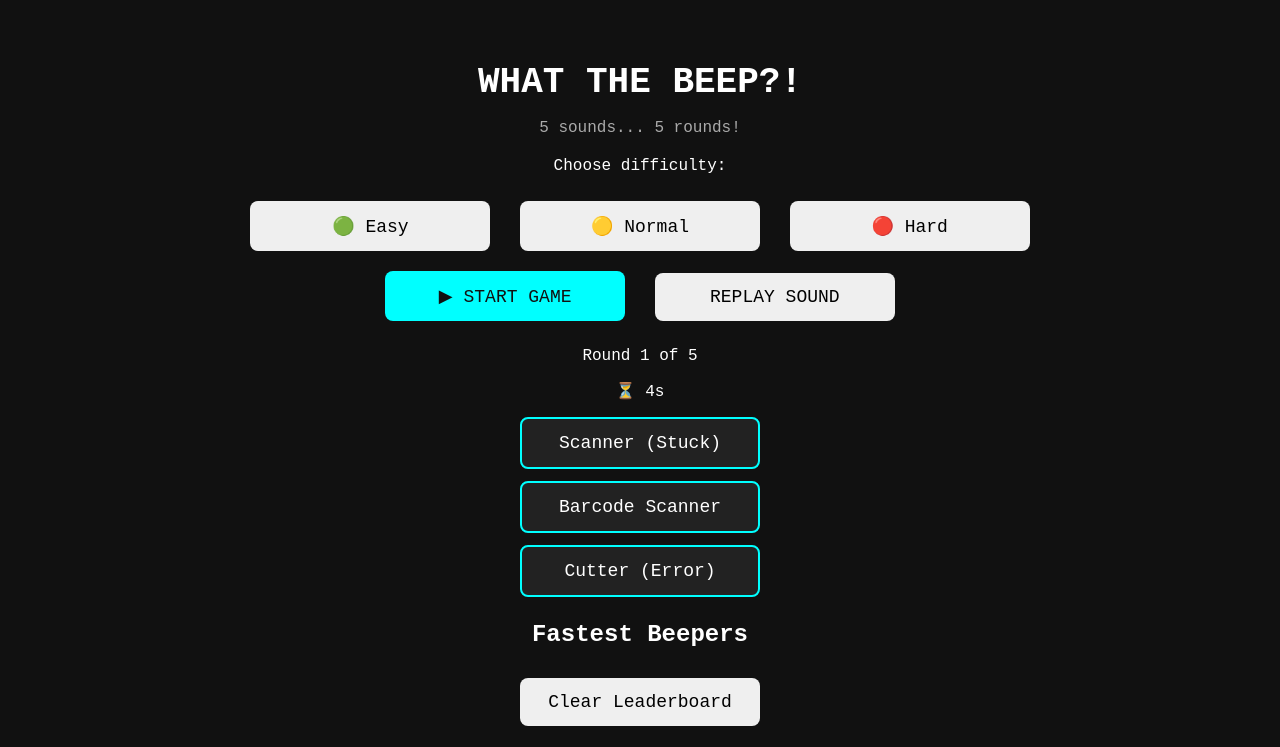
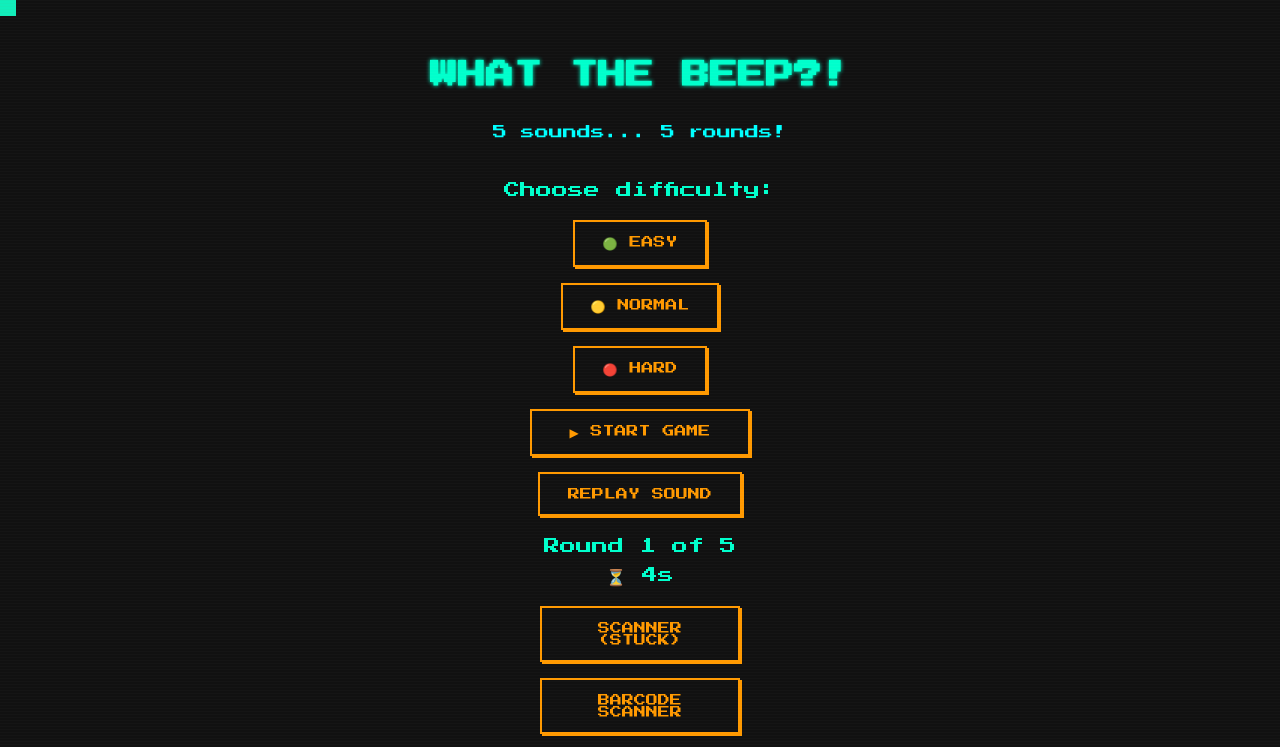
Before and after one commit to alicja-mro/what-the-beep, a plain HTML site: page index.html in a window 1280 px wide. Both pictures are taken after a click on the button "▶ START GAME". Shown: the top 747 px of the page. Drawn offline with Linux system fonts and the light colour scheme.

Commit message:
Update style.css

```diff
--- a/style.css
+++ b/style.css
@@ -1,59 +1,162 @@
-/* Apply Courier to everything */
+/* -----------------------------
+   IMPORT PIXEL/RETRO FONT
+----------------------------- */
+@import url('https://fonts.googleapis.com/css2?family=Press+Start+2P&display=swap');
+
+/* -----------------------------
+   UNIVERSAL STYLING
+----------------------------- */
 * {
-  font-family: "Courier New", Courier, monospace;
+  font-family: 'Press Start 2P', monospace;
+  box-sizing: border-box;
+  margin: 0;
+  padding: 0;
 }
 
+/* -----------------------------
+   BODY
+----------------------------- */
 body {
   background: #111;
-  color: #fff;
+  color: #00ffcc;
   text-align: center;
-  padding: 30px;
+  padding: 50px 30px;
+  position: relative;
+  overflow-x: hidden;
+  line-height: 1.8;
+  cursor: none; /* hide default cursor */
 }
 
+/* CRT scanline effect */
+body::before {
+  content: "";
+  position: fixed;
+  top: 0; left: 0;
+  width: 100%; height: 100%;
+  pointer-events: none;
+  background: repeating-linear-gradient(
+    rgba(255,255,255,0.02) 0px,
+    rgba(255,255,255,0.02) 1px,
+    transparent 1px,
+    transparent 3px
+  );
+  z-index: 1000;
+}
+
+/* -----------------------------
+   HEADINGS
+----------------------------- */
 h1 {
-  font-size: 36px;
-  margin-bottom: 5px;
+  font-size: 28px;
+  margin-bottom: 20px;
+  color: #00ffcc;
+  text-shadow: 0 0 4px #00ffcc;
 }
 
 .subtitle {
-  color: #aaa;
-  margin-bottom: 20px;
+  color: #0ff;
+  margin-bottom: 30px;
+  font-size: 14px;
 }
 
+/* -----------------------------
+   BUTTONS
+----------------------------- */
 button {
-  padding: 14px;
-  font-size: 18px;
-  margin: 10px;
-  width: 240px;
-  border-radius: 8px;
-  border: none;
+  padding: 14px 28px;
+  font-size: 12px;
+  text-transform: uppercase;
+  border-radius: 0;
+  border: 2px solid #00ffcc;
+  background: #111;
+  color: #00ffcc;
   cursor: pointer;
+  margin: 16px auto;
+  display: block;
+  box-shadow: 2px 2px #00ffcc;
+  transition: all 0.1s linear;
 }
 
+/* Hover effect for default cyan buttons */
+button:hover {
+  background: #00ffcc;
+  color: #111;
+  box-shadow: 0 0 8px #00ffcc;
+}
+
+/* Gameplay buttons orange */
+body.playing button {
+  border-color: #ff9900;
+  color: #ff9900;
+  box-shadow: 2px 2px #ff9900;
+}
+
+body.playing button:hover {
+  background: #ff9900;
+  color: #111;
+  box-shadow: 0 0 8px #ff9900;
+}
+
+/* Button widths */
 #startBtn {
-  background: #00ffff; /* changed from #ff0055 */
-  color: #111; /* dark text for contrast */
+  width: 220px;
 }
 
 #choices button {
-  display: block;
-  margin: 12px auto;
-  background: #222;
-  color: white;
-  border: 2px solid #00ffff; /* changed from #ff0055 */
+  width: 200px;
 }
 
-#choices button:hover {
-  background: #00ffff; /* changed from #ff0055 */
-}
-
+/* -----------------------------
+   FEEDBACK & TIME
+----------------------------- */
 #feedback {
-  font-size: 24px;
+  font-size: 14px;
   font-weight: bold;
-  margin-top: 20px;
+  margin-top: 30px;
+  color: #ff00ff;
+  text-shadow: 0 0 6px #ff00ff;
+  animation: glow 1.5s infinite alternate;
 }
 
 #time {
-  font-size: 18px;
+  font-size: 12px;
   color: #ccc;
+  text-shadow: 0 0 2px #ccc;
+  margin-top: 20px;
+  animation: glow 1.5s infinite alternate;
 }
+
+/* -----------------------------
+   GLOW ANIMATION
+----------------------------- */
+@keyframes glow {
+  0% { text-shadow: 0 0 2px #00ffcc, 0 0 4px #00ffcc; }
+  50% { text-shadow: 0 0 6px #00ffcc, 0 0 12px #00ffcc; }
+  100% { text-shadow: 0 0 2px #00ffcc, 0 0 4px #00ffcc; }
+}
+
+/* -----------------------------
+   PIXEL CURSOR
+----------------------------- */
+.pixel-cursor {
+  position: fixed;
+  width: 16px;
+  height: 16px;
+  background: #00ffcc;
+  pointer-events: none;
+  z-index: 2000;
+  mix-blend-mode: difference;
+}
+
+/* Gameplay buttons orange */
+body.playing button {
+  border-color: #ff9900;
+  color: #ff9900;
+  box-shadow: 2px 2px #ff9900;
+}
+
+body.playing button:hover {
+  background: #ff9900;
+  color: #111;
+  box-shadow: 0 0 8px #ff9900;
+}
```
